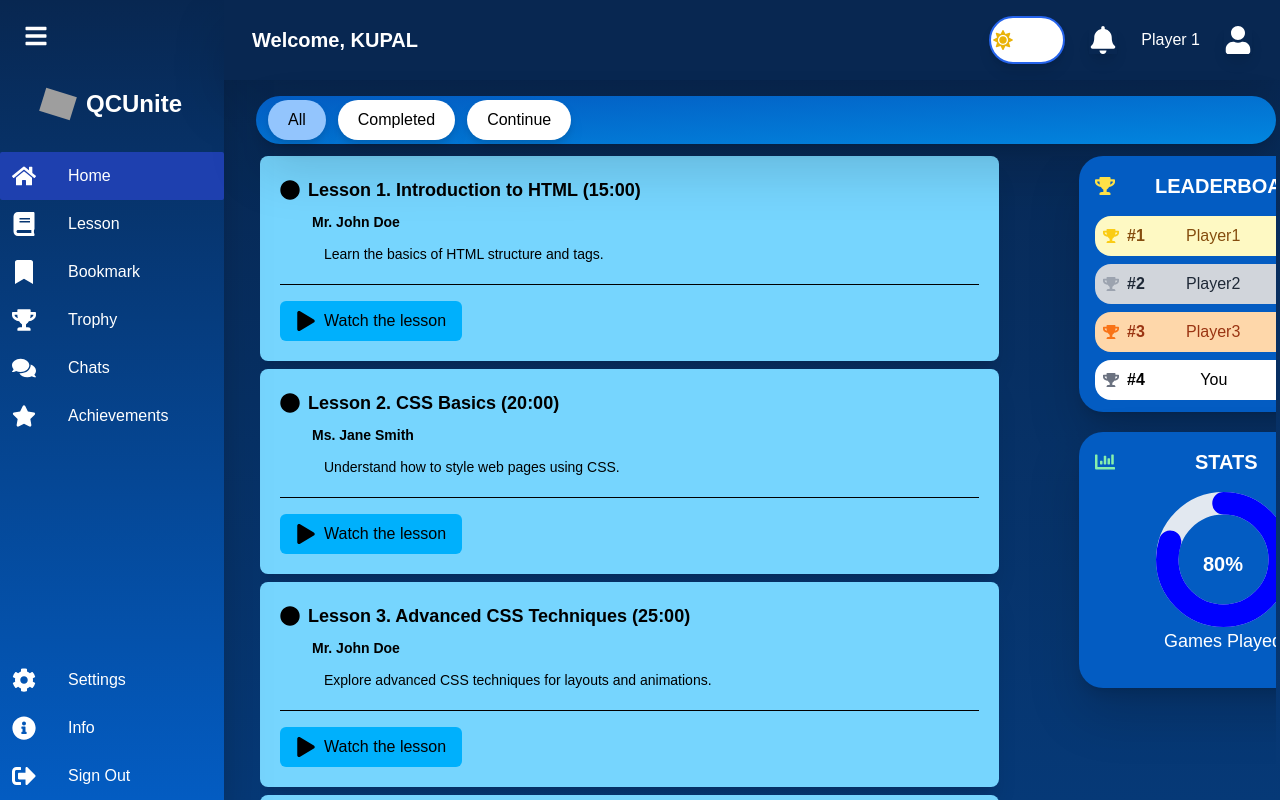
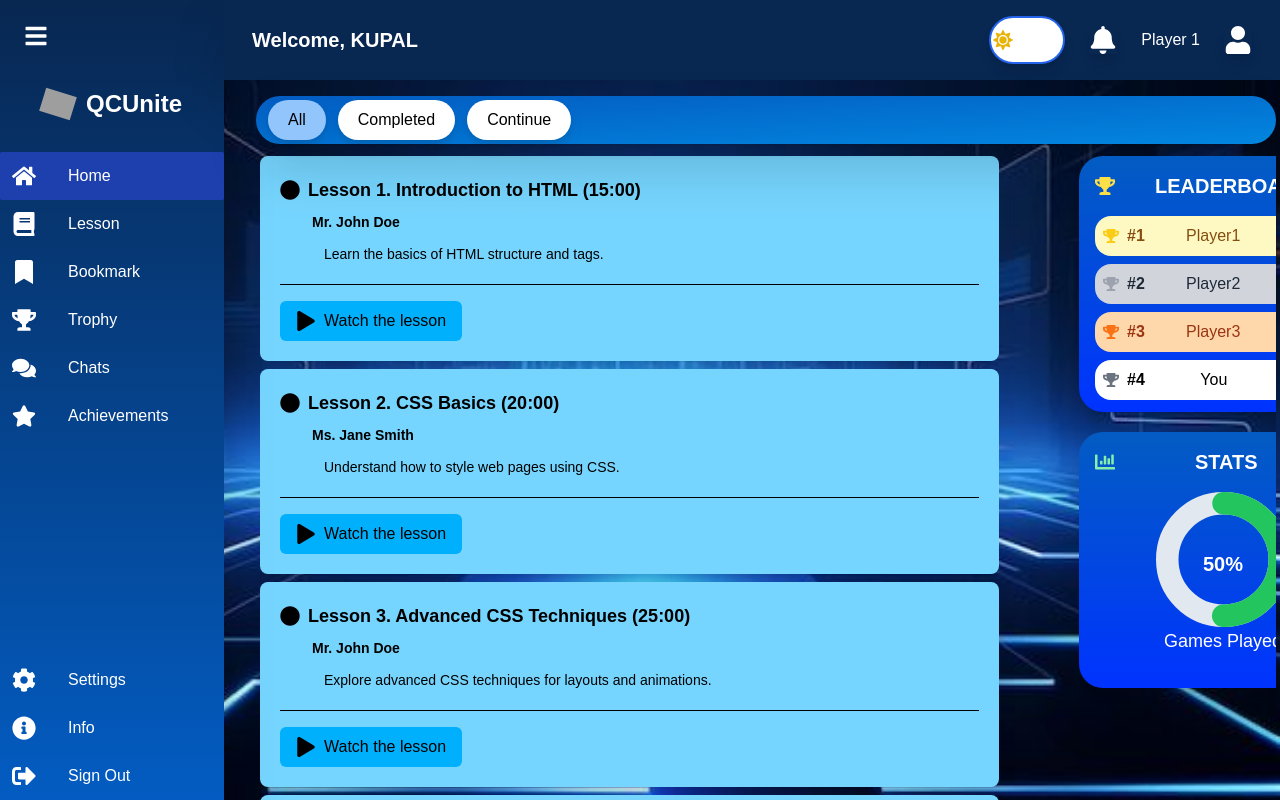
Before and after one commit to Piretz/code-quest-fe, a Next.js app: page / in a window 1280 px wide. Shown: the top 800 px of the page. Built offline with nearby package versions, Linux system fonts and the light colour scheme; grey boxes are pictures that could not be loaded.

Commit message:
UPDATED-29-11PM

```diff
--- a/src/app/globals.css
+++ b/src/app/globals.css
@@ -2,7 +2,11 @@
  @tailwind components;
  @tailwind utilities;
 
-body {
-  @apply bg-gray-900 text-white; /* Example global styles */
-  font-family: 'Poppins', sans-serif;
-}
+ body {
+   @apply bg-gray-900 text-white; /* Tailwind styles */
+   font-family: 'Poppins', sans-serif;
+   background-image: url('/assets/bg.jpg');
+   background-size: cover;
+   background-position: center;
+   background-repeat: no-repeat;
+ }
--- a/src/components/ui/Dashboard.tsx
+++ b/src/components/ui/Dashboard.tsx
@@ -71,10 +71,10 @@ const Dashboard = () => {
 
   return (
     <div
-      className={`flex h-screen ${
+      className={`flex h-screen bg-cover bg-center ${
         isDarkMode
-          ? "bg-gray-900 text-white"
-          : "bg-gradient-to-b from-[#082751] to-[#063977] text-black"
+          ? "text-white bg-gray-900"
+          : " bg-[url('/assets/bg.jpg')]"
       }`}
     >
       <Sidebar />
@@ -151,8 +151,10 @@ const Dashboard = () => {
             <div className="flex flex-col space-y-5 ml-9">
               {/* Leaderboard */}
               <div
-  className={`p-4 h-64 w-72 rounded-3xl shadow-lg ${
-    isDarkMode ? "bg-gray-700 shadow-lg shadow-gray-700/35 text-white" : "bg-[#035CC2] drop-shadow-2xl text-white"
+                className={`p-4 h-64 w-72 rounded-3xl shadow-lg backdrop-blur-md bg-opacity-60 ${
+                  isDarkMode
+                    ? "bg-gray-700 shadow-lg shadow-gray-700/35 text-white"
+                    : "bg-gradient-to-b from-[#035CC2] to-[#0033FF] drop-shadow-2xl text-white"
                 }`}
               >
                 <h3 className="text-xl text-white font-bold flex items-center space-x-10">
@@ -175,7 +177,7 @@ const Dashboard = () => {
                           : player.rank === 3
                           ? "bg-orange-200 text-orange-800"
                           : isDarkMode
-            ? "bg-gray-700"
+                          ? "bg-white text-black "
                           : "bg-white text-black"
                       }`}
                     >
@@ -201,19 +203,19 @@ const Dashboard = () => {
                 </div>
               </div>
 
-
               {/* Stats */}
               <div
                 className={`p-4 h-64 w-72 md:w-72 rounded-3xl shadow-lg ${
-                    isDarkMode ? "bg-gray-700 shadow-lg shadow-gray-700/35 text-white" : "bg-[#035CC2] drop-shadow-2xl text-white"
+                  isDarkMode
+                    ? "bg-gray-700 shadow-lg shadow-gray-700/35 text-white"
+                    : "bg-gradient-to-b from-[#035CC2] to-[#0033FF] drop-shadow-2xl text-white"
                 }`}
               >
                 <h3 className="text-xl text-white font-bold flex items-center space-x-20">
                   <FaChartBar className="text-green-300" /> <span>STATS</span>
                 </h3>
                 <div className="mt-4 flex flex-col">
-                    {renderAnimatedCircularChart( 80, "blue", "Games Played")}
-
+                  {renderAnimatedCircularChart(50, "#22c55e", "Games Played")}
                 </div>
               </div>
             </div>
--- a/src/components/ui/Header.tsx
+++ b/src/components/ui/Header.tsx
@@ -1,6 +1,6 @@
 import React from "react";
-import { FaUser, FaBell, FaMoon, FaSun } from "react-icons/fa"; // Importing moon and sun icons
-import { useTheme } from "./ThemeContext"; // Import Theme Context
+import { FaUser, FaBell, FaMoon, FaSun } from "react-icons/fa";
+import { useTheme } from "./ThemeContext";
 
 const Header: React.FC = () => {
   const { isDarkMode, toggleDarkMode } = useTheme(); // Get isDarkMode and toggleDarkMode from context
--- a/src/components/ui/LessonCard.tsx
+++ b/src/components/ui/LessonCard.tsx
@@ -1,5 +1,5 @@
 import React from "react";
-import { FaPlay, FaCircle } from "react-icons/fa"; // Import the play icon
+import { FaPlay, FaCircle } from "react-icons/fa";
 
 interface LessonCardProps {
   title: string;
--- a/src/components/ui/sidebar.tsx
+++ b/src/components/ui/sidebar.tsx
@@ -62,14 +62,12 @@ const Sidebar = () => {
           } mb-4 py-4 h-15 space-x-3`}
         >
           <Image
-            src="/assets/steam.ico" // Path to your .ico logo
+            src="/assets/steam.ico"
             alt="QCUnite Logo"
-            width={32} // Width of the logo
-            height={32} // Height of the logo
-            className={`object-contain ${
-              isSidebarOpen ? "animate-spin-slow" : ""
-            }`} // Apply rotation animation when sidebar is open
-          />
+            width={32}
+            height={32}
+            className="object-contain animate-spin-slow" // Apply rotation animation permanently
+            />
           {isSidebarOpen && (
             <div className="text-2xl font-poppins font-bold text-white">QCUnite</div>
           )}
```
Also changed, not shown: public/assets/bg.jpg (added). Lines whose indentation alone changed are shown as unchanged.
